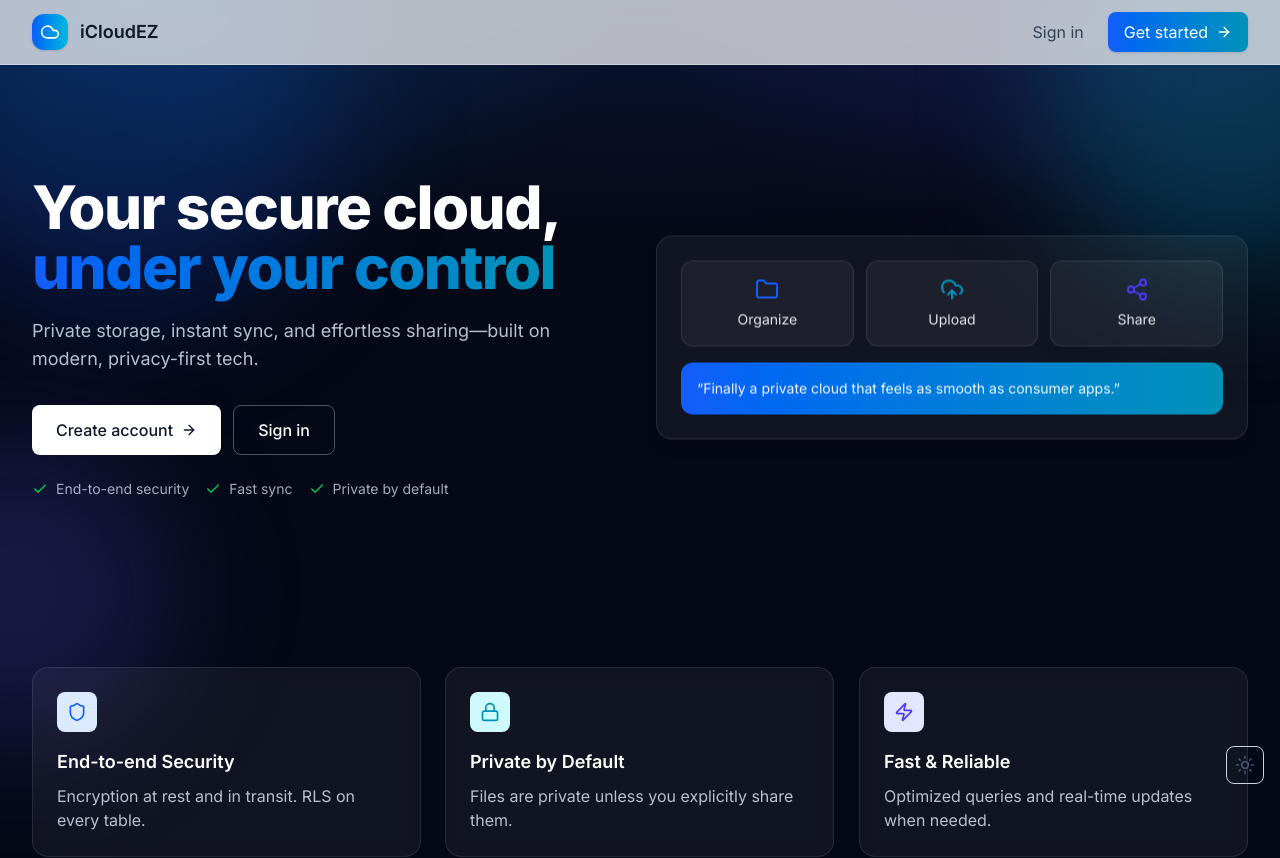
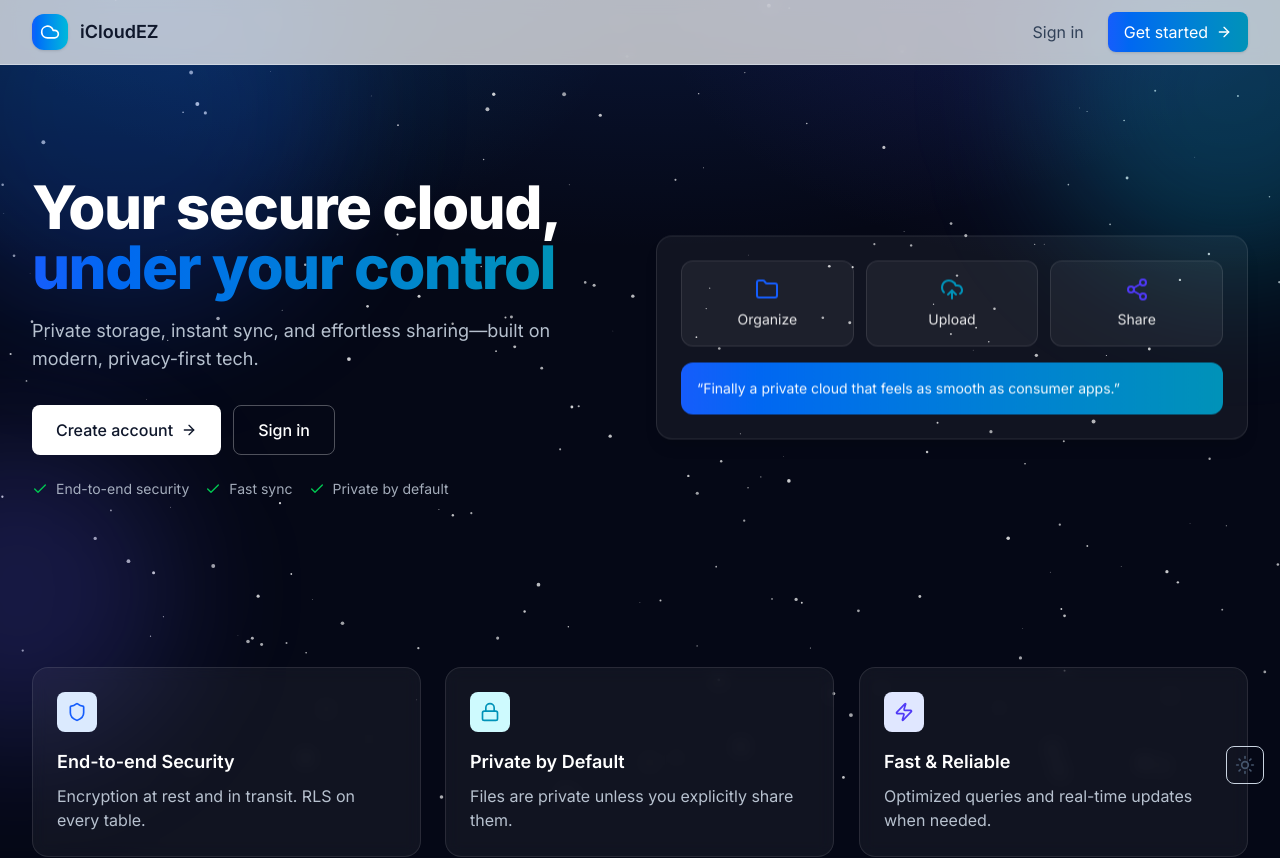
Before and after one commit to Drewbalaban/iCloudEZ, a Next.js app: page / in a window 1280 px wide. Shown: the top 858 px of the page. Built offline with nearby package versions, Linux system fonts and the light colour scheme; no server answers.

Commit message:
Landing: ensure starfield visible (z-index), keep content above background

```diff
--- a/src/app/page.tsx
+++ b/src/app/page.tsx
@@ -36,11 +36,11 @@ export default function Home() {
     <div className="min-h-screen hero-gradient relative overflow-hidden">
       <Starfield density={0.00022} layers={3} speed={0.06} />
       {/* Decorative drifting blobs */}
-      <div className="pointer-events-none absolute -top-24 -left-24 h-[420px] w-[420px] rounded-full bg-blue-600/20 blur-3xl animate-drift-slow" />
-      <div className="pointer-events-none absolute -top-20 right-[-120px] h-[360px] w-[360px] rounded-full bg-cyan-400/20 blur-3xl animate-drift-medium" />
-      <div className="pointer-events-none absolute top-[40%] left-[-140px] h-[300px] w-[300px] rounded-full bg-indigo-500/20 blur-3xl animate-drift-slow" />
+      <div className="pointer-events-none absolute -top-24 -left-24 h-[420px] w-[420px] rounded-full bg-blue-600/20 blur-3xl animate-drift-slow z-0" />
+      <div className="pointer-events-none absolute -top-20 right-[-120px] h-[360px] w-[360px] rounded-full bg-cyan-400/20 blur-3xl animate-drift-medium z-0" />
+      <div className="pointer-events-none absolute top-[40%] left-[-140px] h-[300px] w-[300px] rounded-full bg-indigo-500/20 blur-3xl animate-drift-slow z-0" />
       {/* Nav */}
-      <header className="sticky top-0 z-20 bg-white/70 dark:bg-slate-900/60 backdrop-blur border-b border-slate-200/60 dark:border-slate-800/60">
+      <header className="sticky top-0 z-10 bg-white/70 dark:bg-slate-900/60 backdrop-blur border-b border-slate-200/60 dark:border-slate-800/60">
         <div className="max-w-7xl mx-auto px-4 sm:px-6 lg:px-8 h-16 flex items-center justify-between">
           <div className="flex items-center gap-3">
             <div className="h-9 w-9 rounded-xl bg-gradient-to-r from-blue-600 to-cyan-500 flex items-center justify-center shadow-sm">
@@ -66,7 +66,7 @@ export default function Home() {
       </header>
 
       {/* Hero */}
-      <section className="relative">
+      <section className="relative z-10">
         <div className="absolute inset-0 -z-10" />
         <div className="max-w-7xl mx-auto px-4 sm:px-6 lg:px-8 py-20 md:py-28">
           <div className="grid md:grid-cols-2 gap-8 items-center">
--- a/src/components/Starfield.tsx
+++ b/src/components/Starfield.tsx
@@ -92,7 +92,7 @@ export default function Starfield({ density = 0.00018, layers = 3, speed = 0.03
   }, [density, layers, speed])
 
   return (
-    <div aria-hidden className="pointer-events-none fixed inset-0 -z-10">
+    <div aria-hidden className="pointer-events-none absolute inset-0 z-0">
       <canvas ref={canvasRef} />
     </div>
   )
```
